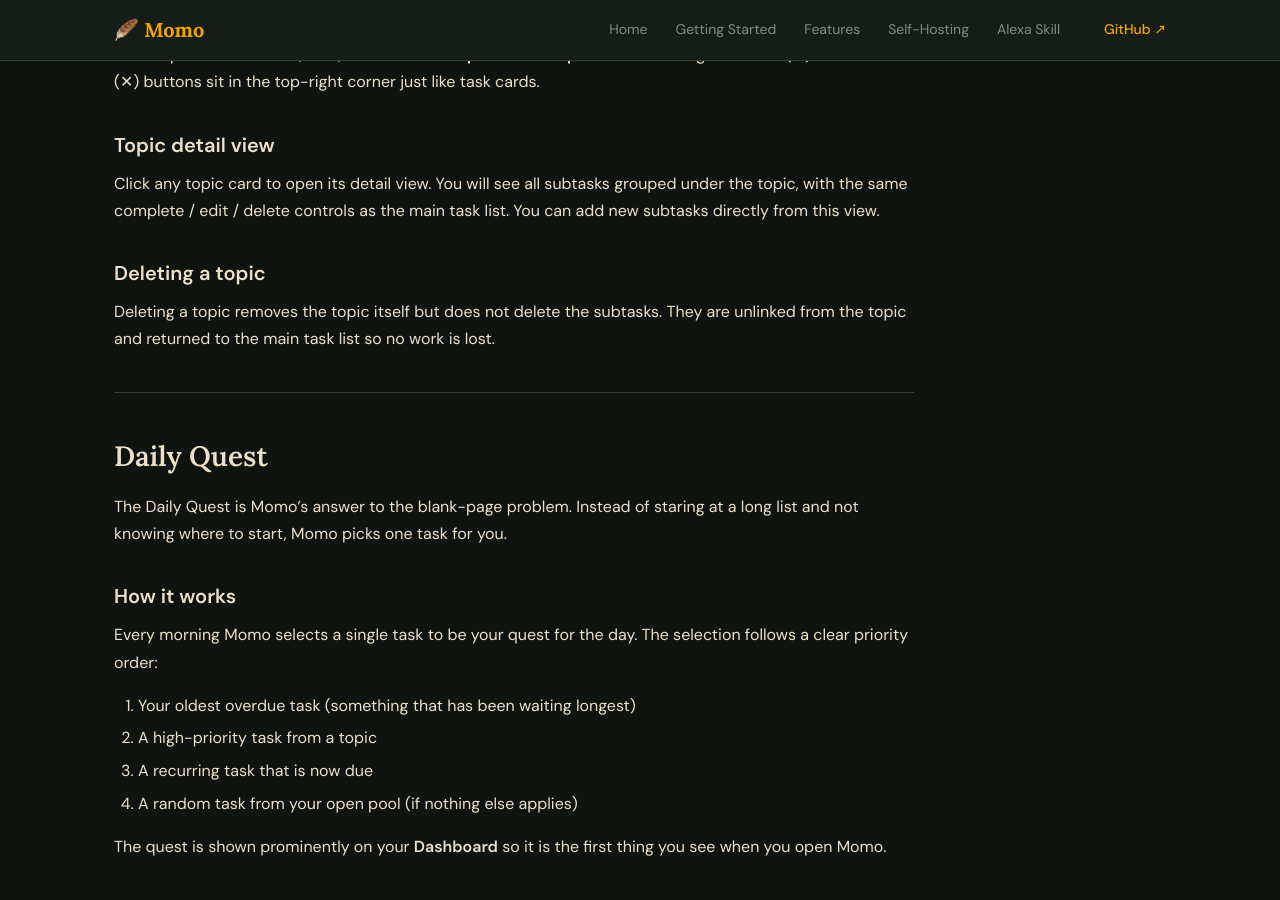
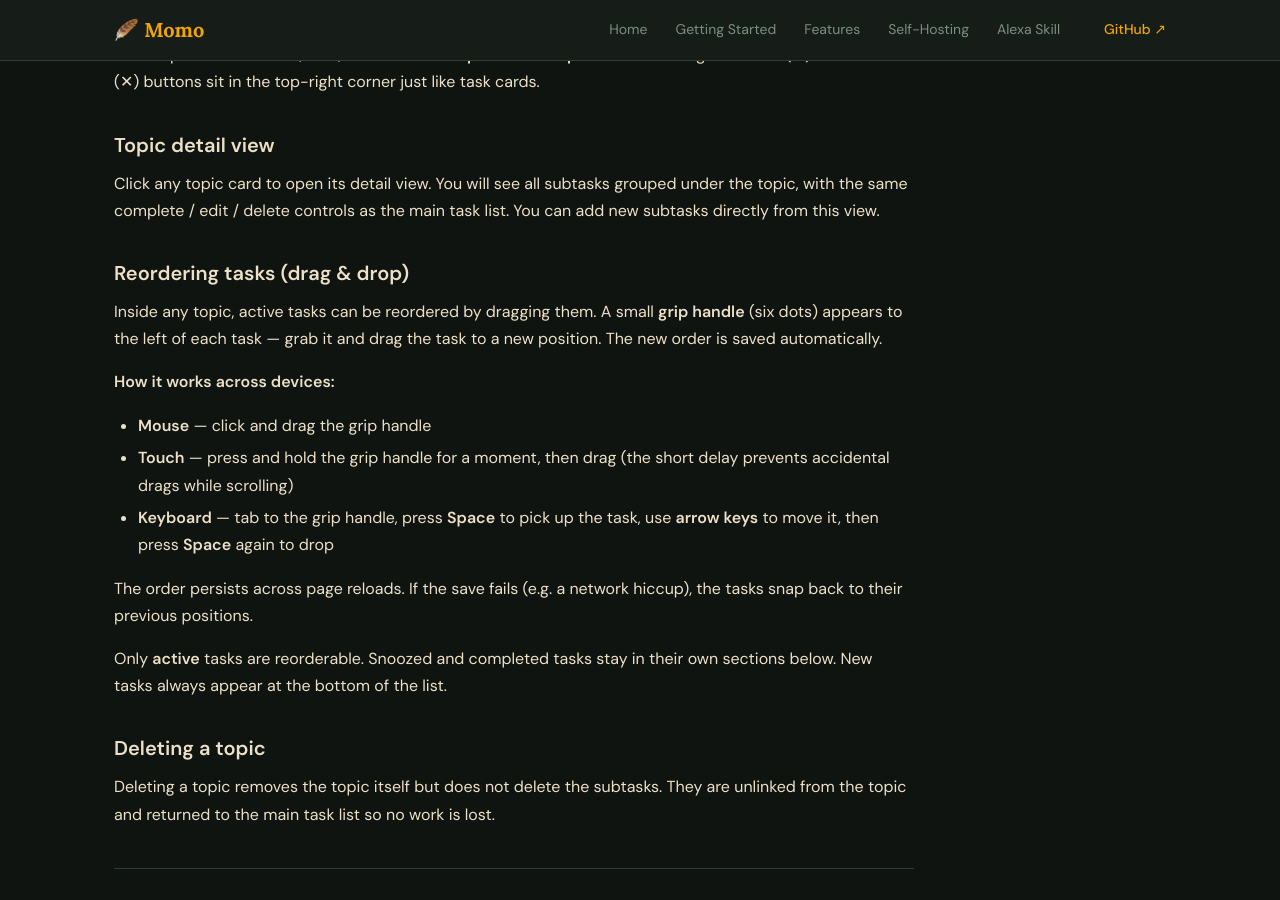
Before and after one commit to jp1337/momo, a Jekyll site: the page built from docs-site/features.md, in a window 1280 px wide and 900 px high, scrolled down 4220 px. Built offline with Jekyll 4.4.1, drawn with Linux system fonts in a browser that asks for light colours.

Commit message:
docs: add drag & drop reordering to user docs, README, and DB schema
Co-Authored-By: Claude Sonnet 4.6 <noreply@anthropic.com>

```diff
--- a/docs-site/features.md
+++ b/docs-site/features.md
@@ -141,6 +141,20 @@ Each topic shows its title, icon, and a count of **open** and **completed** task
 ### Topic detail view
 
 Click any topic card to open its detail view. You will see all subtasks grouped under the topic, with the same complete / edit / delete controls as the main task list. You can add new subtasks directly from this view.
+
+### Reordering tasks (drag & drop)
+
+Inside any topic, active tasks can be reordered by dragging them. A small **grip handle** (six dots) appears to the left of each task — grab it and drag the task to a new position. The new order is saved automatically.
+
+**How it works across devices:**
+
+- **Mouse** — click and drag the grip handle
+- **Touch** — press and hold the grip handle for a moment, then drag (the short delay prevents accidental drags while scrolling)
+- **Keyboard** — tab to the grip handle, press **Space** to pick up the task, use **arrow keys** to move it, then press **Space** again to drop
+
+The order persists across page reloads. If the save fails (e.g. a network hiccup), the tasks snap back to their previous positions.
+
+Only **active** tasks are reorderable. Snoozed and completed tasks stay in their own sections below. New tasks always appear at the bottom of the list.
 
 ### Deleting a topic
 
```
Also changed, not shown: docs/database.md (+1 -0 lines), README.md.
